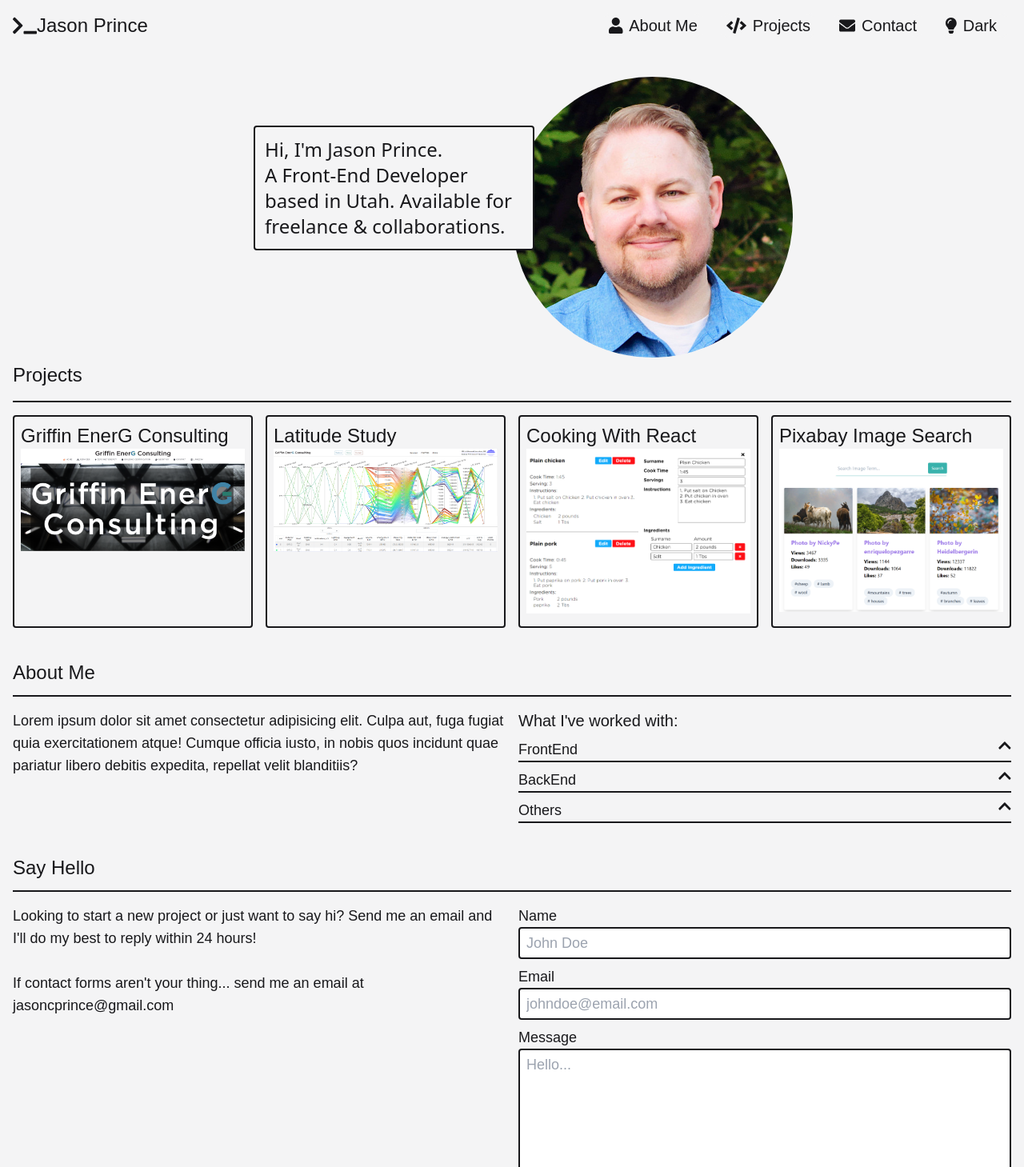
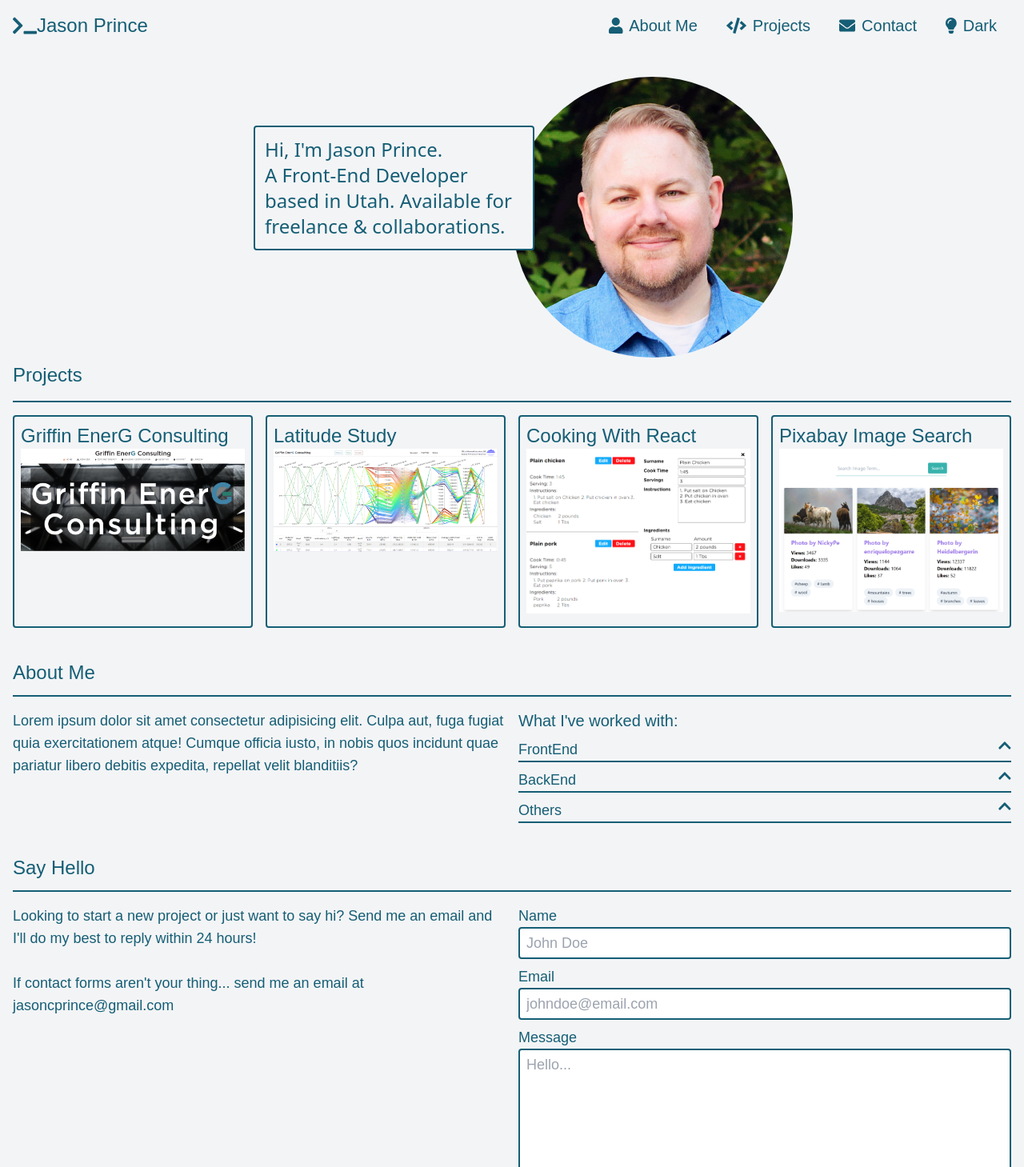
Before and after one commit to Jason-Prince/my-portfolio-v5, a Next.js app: page / in a window 1280 px wide. Shown: the top 1459 px of the page at 80% size. Built offline with nearby package versions, Linux system fonts and the light colour scheme.

Commit message:
changed colors

```diff
--- a/components/AboutMe.jsx
+++ b/components/AboutMe.jsx
@@ -13,11 +13,11 @@ const AboutMe = (props) => {
       id="aboutme"
       className={` text-2xl grid grid-cols-12 gap-4 w-full pb-10`}
     >
-      <h2 className="col-start-1 pb-3 duration-1000 border-b-2 dark:text-zinc-100 text-zinc-900 font-Poppins border-zinc-900 dark:border-zinc-100 col-span-full whitespace-nowrap">
+      <h2 className="col-start-1 pb-3 duration-1000 border-b-2 border-cyan-800 text-cyan-800 dark:text-gray-400 font-Poppins dark:border-gray-400 col-span-full whitespace-nowrap">
         About Me
       </h2>
 
-      <div className="col-start-1 text-lg duration-1000 dark:text-zinc-100 text-zinc-900 font-Poppins col-span-full md:col-span-6">
+      <div className="col-start-1 text-lg duration-1000 text-cyan-800 dark:text-gray-400 font-Poppins col-span-full md:col-span-6">
         <p>
           Lorem ipsum dolor sit amet consectetur adipisicing elit. Culpa aut,
           fuga fugiat quia exercitationem atque! Cumque officia iusto, in nobis
@@ -25,7 +25,7 @@ const AboutMe = (props) => {
           blanditiis?
         </p>
       </div>
-      <div className="grid col-start-1 gap-2 text-lg duration-1000 col-span-full md:col-start-7 font-Poppins text-zinc-900 dark:text-zinc-100">
+      <div className="grid col-start-1 gap-2 text-lg duration-1000 text-cyan-800 col-span-full md:col-start-7 font-Poppins dark:text-gray-400">
         <div className="flex flex-col ">
           <div className="flex flex-col ">
             <h3 className="pb-2 text-xl ">What I&#39;ve worked with:</h3>
@@ -39,7 +39,7 @@ const AboutMe = (props) => {
                 icon={faChevronUp}
               />
             </div>
-            <div className="w-full duration-1000 border-b-2 border-zinc-900 dark:border-zinc-100" />
+            <div className="w-full duration-1000 border-b-2 border-cyan-800 dark:border-gray-400" />
           </div>
           <div
             className={`${
@@ -65,7 +65,7 @@ const AboutMe = (props) => {
                 icon={faChevronUp}
               />
             </div>
-            <div className="w-full duration-1000 border-b-2 border-zinc-900 dark:border-zinc-100" />
+            <div className="w-full duration-1000 border-b-2 border-cyan-800 dark:border-gray-400" />
           </div>
           <div
             className={`${
@@ -90,7 +90,7 @@ const AboutMe = (props) => {
                 icon={faChevronUp}
               />
             </div>
-            <div className="w-full duration-1000 border-b-2 border-zinc-900 dark:border-zinc-100" />
+            <div className="w-full duration-1000 border-b-2 border-cyan-800 dark:border-gray-400" />
           </div>
           <div
             className={`${
--- a/components/ContactMe.jsx
+++ b/components/ContactMe.jsx
@@ -4,9 +4,9 @@ const ContactMe = () => {
   return (
     <section
       id="contact"
-      className="grid w-full grid-cols-12 gap-4 pb-10 text-2xl duration-1000 font-Poppins text-zinc-900 dark:text-zinc-100"
+      className="grid w-full grid-cols-12 gap-4 pb-10 text-2xl text-cyan-800 duration-1000 font-Poppins dark:text-gray-400"
     >
-      <h2 className="col-start-1 pb-3 duration-1000 border-b-2 border-zinc-900 dark:border-zinc-100 col-span-full whitespace-nowrap">
+      <h2 className="col-start-1 pb-3 duration-1000 border-b-2 border-cyan-800 dark:border-gray-400 col-span-full whitespace-nowrap">
         Say Hello
       </h2>
       <div className="col-start-1 text-lg col-span-full md:col-span-6">
@@ -25,7 +25,7 @@ const ContactMe = () => {
           <div className="flex flex-col">
             <label htmlFor="name">Name</label>
             <input
-              className="p-1 pl-2 duration-1000 border-2 rounded border-zinc-900 dark:border-zinc-100"
+              className="p-1 pl-2 duration-1000 border-2 border-cyan-800 rounded dark:border-gray-400"
               type="text"
               id="name"
               name="name"
@@ -35,7 +35,7 @@ const ContactMe = () => {
           <div className="flex flex-col">
             <label htmlFor="email">Email</label>
             <input
-              className="p-1 pl-2 duration-1000 border-2 rounded border-zinc-900 dark:border-zinc-100"
+              className="p-1 pl-2 duration-1000 border-2 border-cyan-800 rounded dark:border-gray-400"
               type="email"
               id="email"
               name="email"
@@ -45,7 +45,7 @@ const ContactMe = () => {
           <div className="flex flex-col">
             <label htmlFor="message">Message</label>
             <textarea
-              className="h-40 p-1 pl-2 duration-1000 border-2 rounded border-zinc-900 dark:border-zinc-100"
+              className="h-40 p-1 pl-2 duration-1000 border-2 border-cyan-800 rounded dark:border-gray-400"
               type="text"
               id="message"
               name="message"
@@ -53,7 +53,7 @@ const ContactMe = () => {
             />
           </div>
           <input
-            className="p-1 pl-2 duration-1000 border-2 rounded cursor-pointer border-zinc-900 dark:border-zinc-100"
+            className="p-1 pl-2 duration-1000 border-2 border-cyan-800 rounded cursor-pointer dark:border-gray-400"
             type="submit"
             value="Send"
           />
--- a/components/Footer.jsx
+++ b/components/Footer.jsx
@@ -6,9 +6,9 @@ import { faTerminal } from "@fortawesome/free-solid-svg-icons";
 
 const Footer = () => {
   return (
-    <footer className="grid grid-cols-3 w-full">
+    <footer className="grid w-full grid-cols-3">
       {/* logo */}
-      <div className="grid grid-cols-2 w-12 items-center">
+      <div className="grid items-center w-12 grid-cols-2 text-cyan-800 dark:text-gray-400">
         <FontAwesomeIcon className="" icon={faTerminal} />
         <p className="whitespace-nowrap">Jason Prince</p>
       </div>
@@ -17,7 +17,7 @@ const Footer = () => {
         <p className="pt-1">© 2022 Jason Prince All rights reserved.</p>
       </div>
       {/* social */}
-      <div className="grid grid-cols-2 text-xl w-14 pb-0.5 place-self-end">
+      <div className="grid grid-cols-2 text-xl w-14 pb-0.5 place-self-end text-cyan-800 dark:text-gray-400">
         <FontAwesomeIcon icon={faLinkedin} />
         <FontAwesomeIcon icon={faGithub} />
       </div>
--- a/components/Header.jsx
+++ b/components/Header.jsx
@@ -33,11 +33,11 @@ const navLinks = [
 
 const Header = ({ handleIsDark, handleIsMenuOpen, isMenuOpen, isDark }) => {
   return (
-    <div className="grid pt-4 pb-2 text-zinc-900 dark:text-zinc-100 font-Poppins bg-zinc-100 dark:bg-zinc-900">
-      <div className="relative grid grid-cols-12 dark:bg-zinc-900">
+    <div className="grid pt-4 pb-2 bg-gray-100 text-cyan-800 dark:text-gray-400 font-Poppins dark:bg-black">
+      <div className="relative grid grid-cols-12 dark:bg-black">
         {/* logo */}
         <Link href="/" passHref>
-          <div className="w-[100px] cursor-pointer text-2xl col-start-1 row-start-1 grid grid-flow-col items-center dark:bg-zinc-900 ">
+          <div className="w-[100px] cursor-pointer text-2xl col-start-1 row-start-1 grid grid-flow-col items-center dark:bg-black ">
             <FontAwesomeIcon className="" icon={faTerminal} />
             <p className="col-start-4 whitespace-nowrap">Jason Prince</p>
           </div>
@@ -46,11 +46,11 @@ const Header = ({ handleIsDark, handleIsMenuOpen, isMenuOpen, isDark }) => {
         <ul
           className={`${
             isMenuOpen ? "right-0" : ""
-          } absolute grid grid-flow-row col-span-3 md:col-start-8 row-start-1 -right-40 top-10 md:top-0 md:right-0 gap-4 md:col-end-13 md:grid-flow-col duration-1000 ease-in-out dark:bg-zinc-900 rounded-bl-xl`}
+          } absolute grid grid-flow-row col-span-3 md:col-start-8 row-start-1 -right-40 top-10 md:top-0 md:right-0 gap-4 md:col-end-13 md:grid-flow-col duration-1000 ease-in-out dark:bg-black rounded-bl-xl`}
         >
           {navLinks.map(({ name, icon, href }, index) => (
             <Link key={index} href={href} passHref>
-              <li className="grid content-center grid-flow-col gap-2 px-2 text-xl duration-500 border-2 rounded-full cursor-pointer hover:border-zinc-900 border-zinc-100 dark:border-zinc-900 dark:hover:border-zinc-100">
+              <li className="grid content-center grid-flow-col gap-2 px-2 text-xl duration-500 border-2 border-gray-100 rounded-full cursor-pointer hover:border-cyan-800 dark:border-black dark:hover:border-gray-400">
                 <FontAwesomeIcon className="place-self-center" icon={icon} />
                 <p className="text-left whitespace-nowrap">{name}</p>
               </li>
@@ -58,7 +58,7 @@ const Header = ({ handleIsDark, handleIsMenuOpen, isMenuOpen, isDark }) => {
           ))}
           <li
             onClick={() => handleIsDark()}
-            className="grid content-center grid-flow-col px-2 text-xl duration-500 border-2 rounded-full cursor-pointer hover:border-zinc-900 border-zinc-100 dark:border-zinc-900 dark:hover:border-zinc-100"
+            className="grid content-center grid-flow-col px-2 text-xl duration-500 border-2 border-gray-100 rounded-full cursor-pointer hover:border-cyan-800 dark:border-black dark:hover:border-gray-400"
           >
             <FontAwesomeIcon className="place-self-center" icon={faLightbulb} />
             <p className="px-2 text-left">{isDark ? "Light" : "Dark"}</p>
--- a/components/Hero.jsx
+++ b/components/Hero.jsx
@@ -3,7 +3,7 @@ import React from "react";
 
 const Hero = () => {
   return (
-    <section className="flex flex-col items-center justify-center bg-zinc-100 dark:bg-zinc-900 text-zinc-800 md:flex-row-reverse md:mt-10 ">
+    <section className="flex flex-col items-center justify-center bg-gray-100 dark:bg-black text-zinc-800 md:flex-row-reverse md:mt-10 ">
       <div className="w-[351px]">
         <Image
           className="rounded-full"
@@ -15,7 +15,7 @@ const Hero = () => {
           objectFit="contain"
         />
       </div>
-      <h1 className="dark rounded z-10 border-2 p-3 w-[351px] text-2xl text-center md:text-left md:translate-x-7 md:-translate-y-10 border-zinc-900 dark:border-zinc-100  bg-zinc-100 dark:bg-zinc-900  text-zinc-900 dark:text-zinc-100  ">
+      <h1 className="dark rounded z-10 border-2 p-3 w-[351px] text-2xl text-center md:text-left md:translate-x-7 md:-translate-y-10 border-cyan-800 dark:border-gray-400  bg-gray-100 dark:bg-black  text-cyan-800 dark:text-gray-400  ">
         Hi, I&#39;m Jason Prince. <br />A Front-End Developer based in Utah.
         Available for freelance & collaborations.
       </h1>
--- a/components/Projects.jsx
+++ b/components/Projects.jsx
@@ -32,15 +32,15 @@ const Projects = () => {
   return (
     <section
       id="projects"
-      className="grid grid-cols-12 gap-4 pb-10 text-2xl font-Poppins bg-zinc-100 dark:bg-zinc-900 "
+      className="grid grid-cols-12 gap-4 pb-10 text-2xl font-Poppins bg-gray-100 dark:bg-black "
     >
-      <h2 className="col-start-1 text-zinc-900 dark:text-zinc-100">Projects</h2>
-      <div className="col-span-12 col-start-1 duration-1000 border-b-2 dark:border-zinc-100 border-zinc-900" />
+      <h2 className="col-start-1 text-cyan-800 dark:text-gray-400">Projects</h2>
+      <div className="col-span-12 col-start-1 duration-1000 border-b-2 border-cyan-800 dark:border-gray-400" />
       <div className="grid w-full grid-cols-1 gap-4 col-span-full md:grid-cols-2 xl:grid-cols-4">
         {projects.map(({ name, src, width, height }, index) => (
           <div
             key={index}
-            className="p-2 duration-1000 border-2 rounded cursor-pointer text-zinc-900 dark:text-zinc-100 dark:border-zinc-100 border-zinc-900"
+            className="p-2 text-cyan-800 duration-1000 border-2 border-cyan-800 rounded cursor-pointer dark:text-gray-400 dark:border-gray-400"
           >
             <h3>{name}</h3>
             <Image
--- a/pages/index.jsx
+++ b/pages/index.jsx
@@ -31,7 +31,7 @@ export default function Home() {
   console.log("is  ", isDark);
   return (
     <div
-      className={`${isDark ? "dark bg-zinc-900" : "bg-zinc-100"} relative px-4`}
+      className={`${isDark ? "dark bg-black" : "bg-gray-100"} relative px-4`}
     >
       <div className="sticky top-0 z-50">
         <Header
--- a/styles/globals.css
+++ b/styles/globals.css
@@ -19,9 +19,9 @@ a {
 }
 
 /* text and bg */
-/* light: zinc-100 */
+/* light:  gray-100 */
 /* dark: zinc-800 */
 
 /* border */
-/* light: zinc-100 */
+/* light:  gray-100 */
 /* dark: zink-900 */
```
